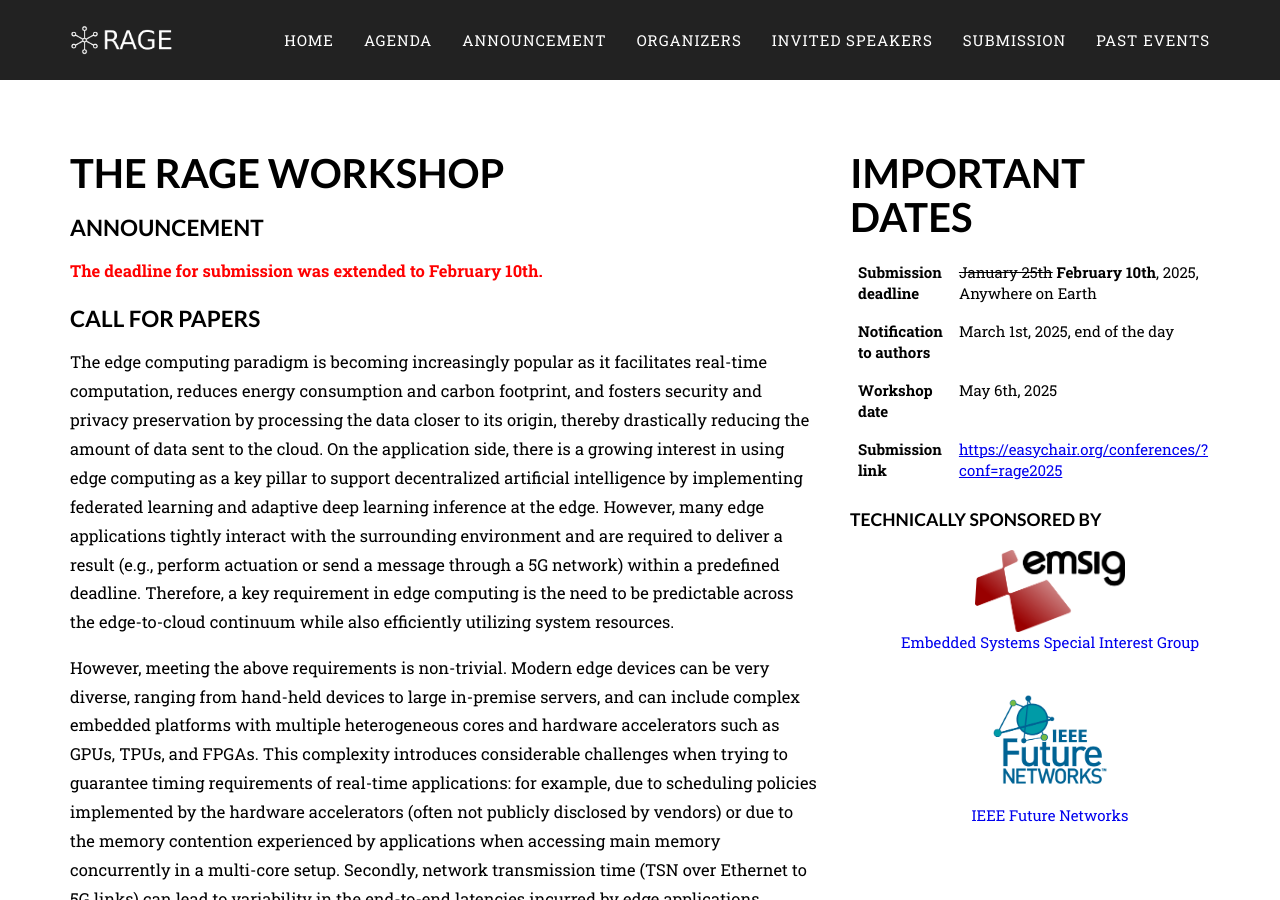
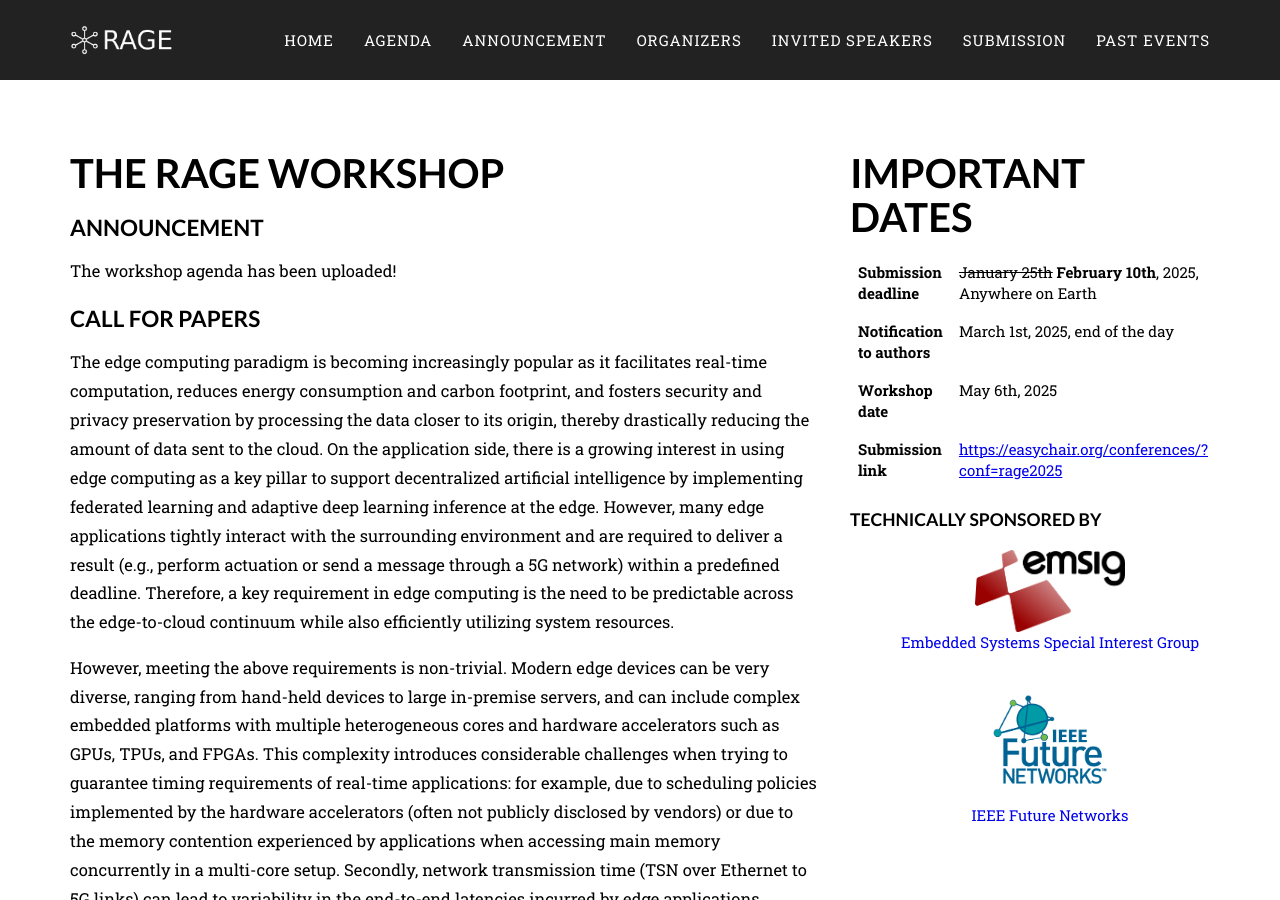
Before and after one commit to RAGE-Workshop/2025, a Jekyll site: the page built from index.markdown, in a window 1280 px wide and 900 px high, scrolled down 899 px. Built offline with Jekyll 4.4.1, drawn with Linux system fonts in a browser that asks for light colours; some web fonts are replaced; our own code applies the rules of GitHub Pages for plain Markdown files.

Commit message:
Removed deadline announcement

```diff
--- a/index.markdown
+++ b/index.markdown
@@ -15,7 +15,7 @@ hosted-url: https://cps-iot-week2025.ics.uci.edu
 
 ## Announcement
 
-<b style="color: red;">The deadline for submission was extended to February 10th.</b>
+The workshop agenda has been uploaded!
 
 ## Call for papers
 
```
